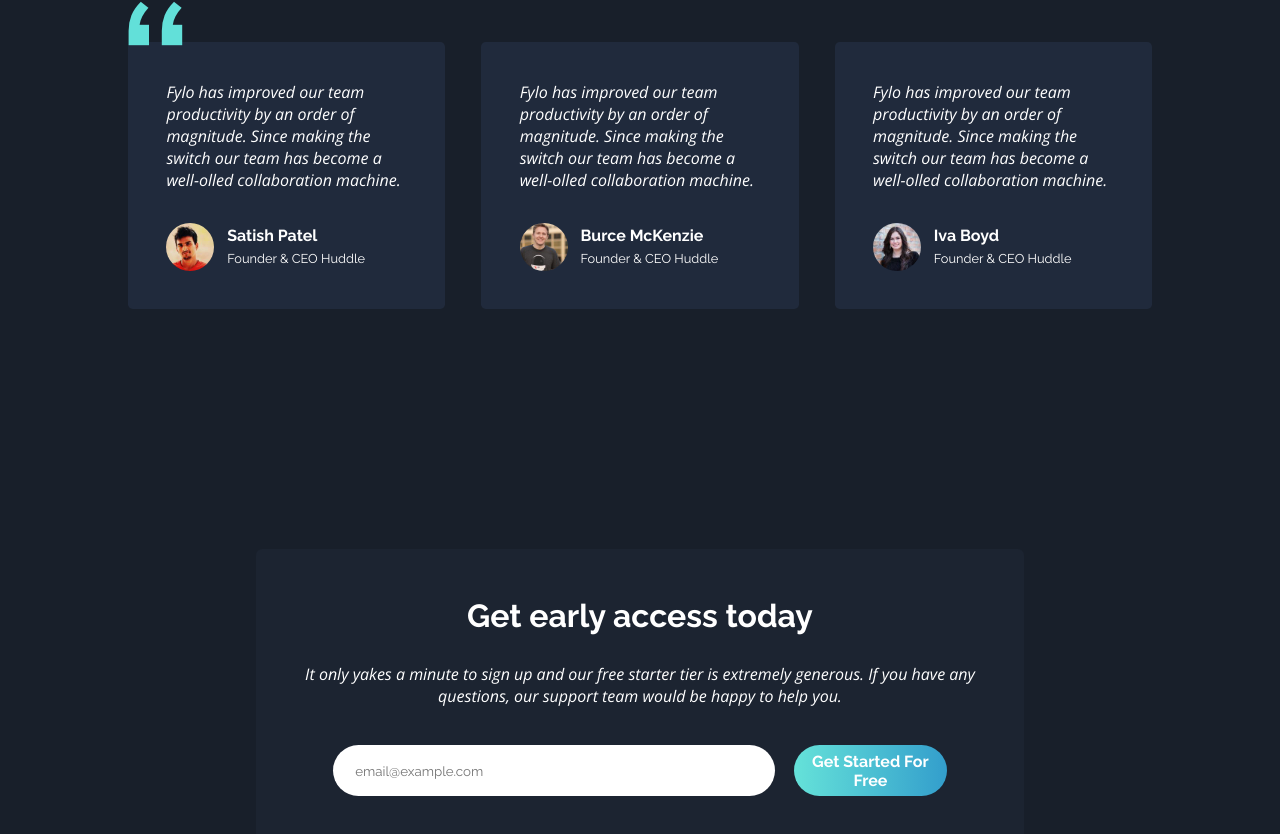
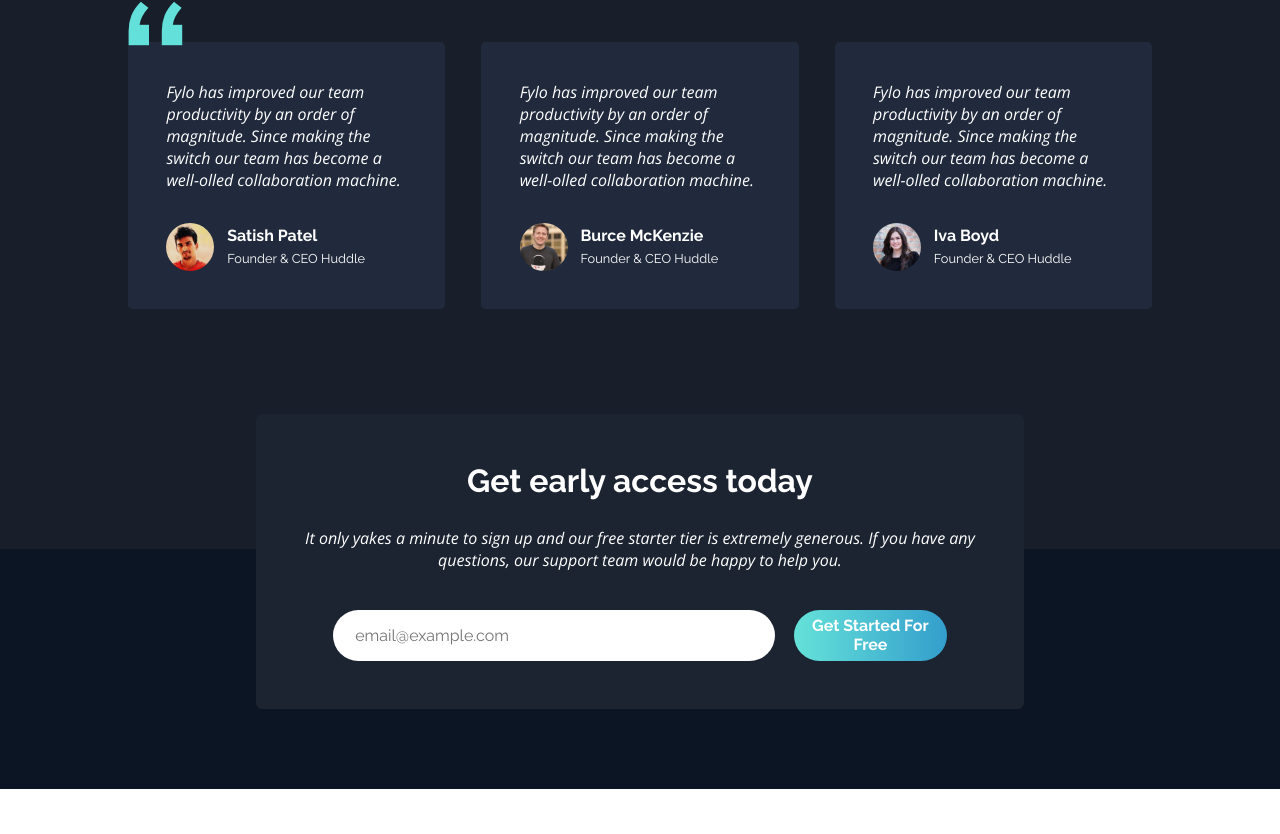
Before and after one commit to victorguirra/fylo, a React (Create React App) app: page / in a window 1280 px wide. Shown: the part 2458-3292 px from the top of the page. After the commit the page ends 3247 px from the top, so only its background shows below. Built offline with nearby package versions, Linux system fonts and the light colour scheme.

Commit message:
create second background in register section

```diff
--- a/src/components/Input/styles.ts
+++ b/src/components/Input/styles.ts
@@ -6,6 +6,7 @@
 
     color:${({ theme }) => theme.colors.background_main };
     font-family: ${({ theme }) => theme.fonts.primary };
+    font-size:1rem;
 
     border-radius:10rem;
 `;
--- a/src/pages/Home/sections/Main/Register/index.tsx
+++ b/src/pages/Home/sections/Main/Register/index.tsx
@@ -1,9 +1,10 @@
-import { Container, FormContainer, Title, Text, Form } from './styles';
+import { Container, FormContainer, Title, Text, Form, OtherBackground} from './styles';
 
 import { Input, Button } from '../../../../../components';
 
 export function Register(){
     return(
+        <>
             <Container>
                 <FormContainer>
                     <Title>Get early access today</Title>
@@ -27,5 +28,8 @@
                     </Form>
                 </FormContainer>
             </Container>
+
+            <OtherBackground/>
+        </>
     )
 }
--- a/src/pages/Home/sections/Main/Register/styles.ts
+++ b/src/pages/Home/sections/Main/Register/styles.ts
@@ -4,8 +4,12 @@
     width:100%;
 
     margin-top:10rem;
+    position:relative;
+
+    background-color:${({ theme }) => theme.colors.error };
 
     display:flex;
+    flex-direction:column;
     justify-content:center;
 `;
 
@@ -15,6 +19,11 @@
 
     border-radius:.4rem;
     padding:3rem 0;
+
+    position:absolute;
+    bottom:-10rem;
+    left:50%;
+    transform: translate(-50%, 0);
 
     display:flex;
     flex-direction:column;
@@ -54,3 +63,9 @@
         width:25%;
     }
 `;
+
+export const OtherBackground = styled.div`
+    width:100%;
+    height:15rem;
+    background-color: ${({ theme }) => theme.colors.background_footer };
+`;
```
Lines whose indentation alone changed are shown as unchanged.
